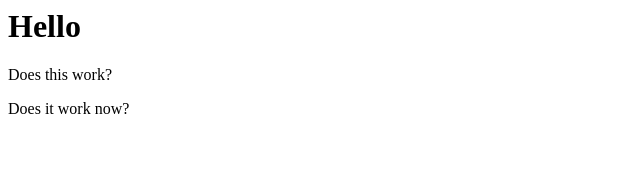
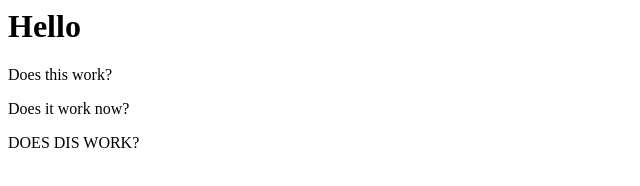
Before and after one commit to ashlynnhodges0917/ashlynnhodges0917.github.io, a plain HTML site: page index.html in a window 1280 px wide. Shown: the whole page, without its empty margins (0-640 px from the left). Drawn offline with Linux system fonts and the light colour scheme.

Commit message:
THIRD COMMIT

```diff
--- a/index.html
+++ b/index.html
@@ -2,6 +2,7 @@
     <h1>Hello</h1>
     <p>Does this work?</p>
     <p>Does it work now?</p>
+    <p>DOES DIS WORK?</p>
 
 
 </html>
```
